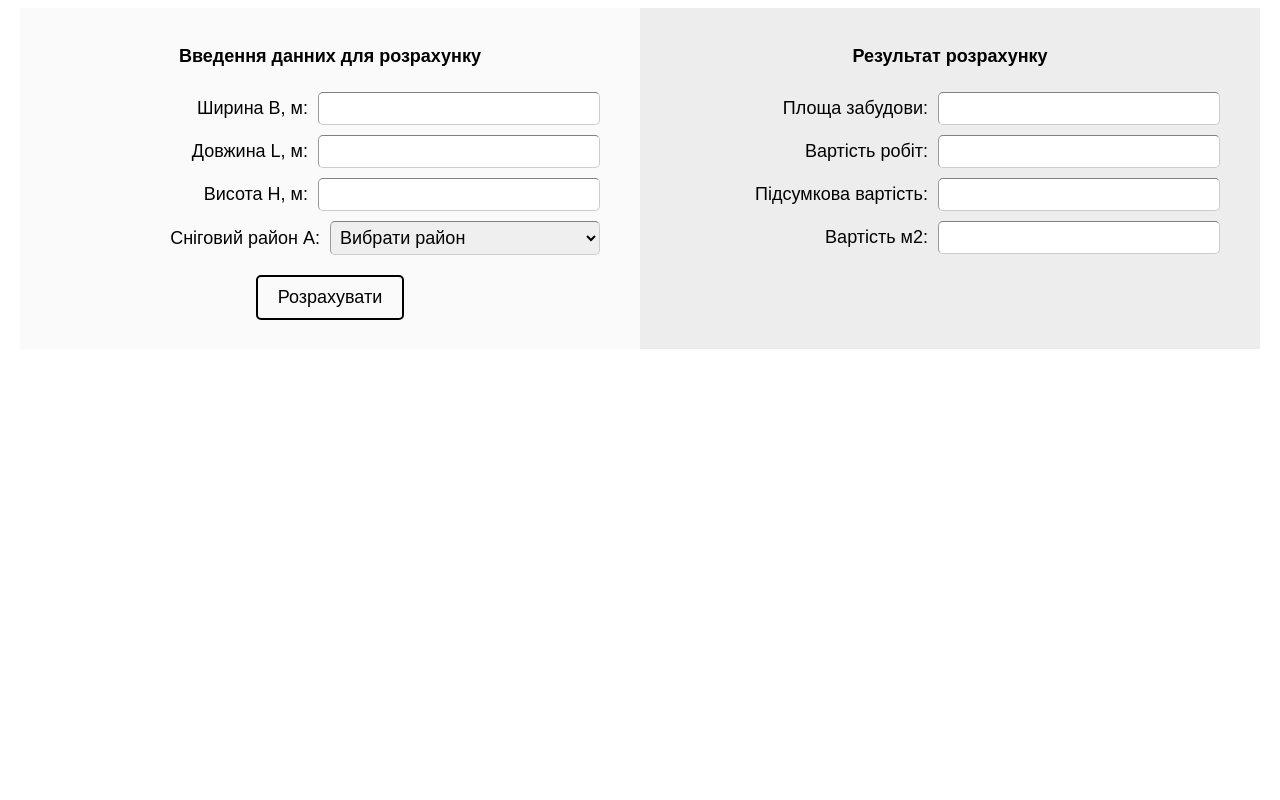
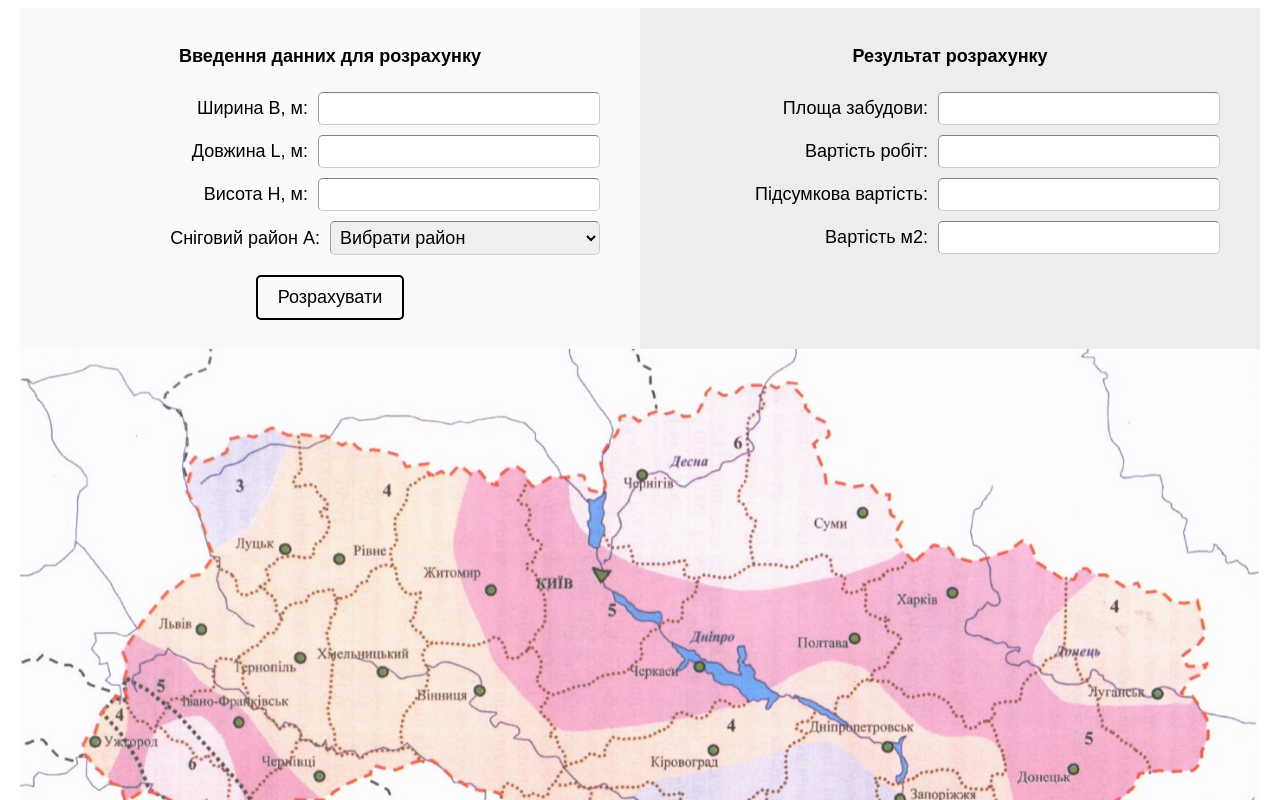
Before and after one commit to Breymunt/breymunt.github.io, a website built with webpack: page index.html in a window 1280 px wide. Shown: the top 800 px of the page. Built offline with nearby package versions, Linux system fonts and the light colour scheme.

Commit message:
added map

```diff
--- a/index.html
+++ b/index.html
@@ -60,6 +60,7 @@
         </div>
       </div>
     </form>
+    <img id="map" src="./map.jpg" alt="" />
     <script src="dist/main.js"></script>
   </body>
 </html>
--- a/style.css
+++ b/style.css
@@ -74,6 +74,13 @@
   color: black;
 }
 
+#map {
+  width: 100%;
+  max-width: 1240px;
+  margin: 0 auto;
+  display: block;
+}
+
 @media screen and (max-width: 900px) {
   #form {
     grid-template-columns: 100%;
```
Also changed, not shown: map.jpg (added).
